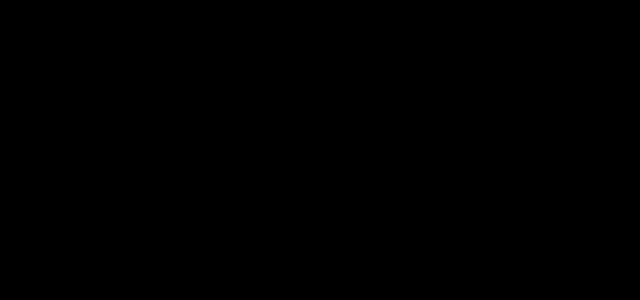
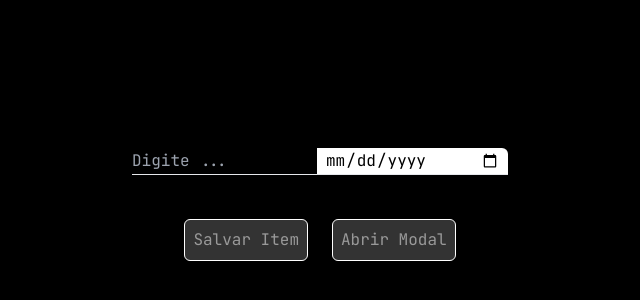
Before and after one commit to BiellSouza/Portfolio-Front, a React (Vite) app: page /projeto1 in a window 1280 px wide. Before the commit this address had no page. Shown: the part 202-502 px from the top of the page, without its empty margins (320-960 px from the left). Built offline with nearby package versions, Linux system fonts and the light colour scheme.

Commit message:
fix: Projeto1 básico

```diff
--- a/src/main.jsx
+++ b/src/main.jsx
@@ -7,6 +7,7 @@ import "./index.css";
 import Index from "./Index";
 import Estudos from "./pages/estudos/Estudos";
 import InteractiveLampada from "./pages/projetos/lampada/InteractiveLampada";
+import ListaInterativa from "./pages/projetos/ListaInterativa/ListaInterativa";
 
 createRoot(document.getElementById("root")).render(
   <StrictMode>
@@ -29,6 +30,7 @@ createRoot(document.getElementById("root")).render(
 
         <Route path="/estudos" element={<Estudos />} />
         <Route path="/projeto" element={<InteractiveLampada />} />
+        <Route path="/projeto1" element={<ListaInterativa />} />
       </Routes>
     </BrowserRouter>
   </StrictMode>
--- /dev/null
+++ b/src/pages/projetos/ListaInterativa/ListaInterativa.jsx
@@ -0,0 +1,89 @@
+import React from "react";
+import { useState } from "react";
+import { Dialog } from "primereact/dialog";
+import "primereact/resources/themes/lara-light-cyan/theme.css";
+
+function ListaInterativa() {
+  const [modalList, setModalList] = useState(false);
+  const [visible, setVisible] = useState(false);
+  const [valor, setValor] = useState("");
+  const [dateValor, setDateValor] = useState("");
+  const [salvar, setSalvar] = useState([]);
+
+  const expandirModal = () => {
+    if (salvar.length === 0) {
+      alert("Nehum item salvo ainda!");
+    } else {
+      setVisible(true);
+      setModalList(true);
+    }
+  };
+
+  const SalvarItem = () => {
+    if (valor.length === 0 || dateValor === "") {
+      alert("Insira um texto e uma data");
+    } else {
+      setSalvar((prev) => [...prev, `${valor} - ${dateValor}`]);
+      alert("Item salvo. Confira a lista!");
+      setValor("");
+    }
+  };
+
+  return (
+    <div className="flex flex-col gap-8 justify-center items-center h-screen">
+      <div className=" flex p-3 rounded-md w-[80%] max-w-[400px] ">
+        <input
+          type="text"
+          className="bg-transparent text-white outline-none border-b w-[80%] max-w-[400px]"
+          placeholder="Digite ..."
+          value={valor}
+          onChange={(e) => setValor(e.target.value)}
+        />{" "}
+        <input
+          type="date"
+          value={dateValor}
+          onChange={(e) => setDateValor(e.target.value)}
+          className="bg-white rounded-tr-md px-2 outline-none border-b w-[80%] max-w-[400px]"
+        />
+      </div>
+
+      <div className="flex flex-col phone3:flex-row gap-6">
+        <button
+          className="bg-white/20 text-white/50 outline-none border border-white p-2 rounded-md"
+          onClick={SalvarItem}
+        >
+          Salvar Item
+        </button>
+
+        <button
+          className="bg-white/20 text-white/50 outline-none border border-white p-2 rounded-md"
+          onClick={expandirModal}
+        >
+          Abrir Modal
+        </button>
+      </div>
+
+      {modalList && (
+        <div className="card flex justify-content-center">
+          <Dialog
+            header="Header"
+            visible={visible}
+            style={{ width: "50vw" }}
+            onHide={() => {
+              if (!visible) return;
+              setVisible(false);
+            }}
+          >
+            {salvar.map((item, index) => (
+              <div key={index}>
+                <li key={index}>{item}</li>
+              </div>
+            ))}
+          </Dialog>
+        </div>
+      )}
+    </div>
+  );
+}
+
+export default ListaInterativa;
```
